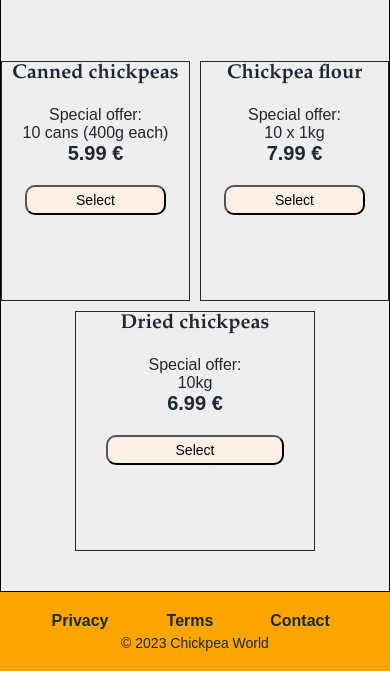
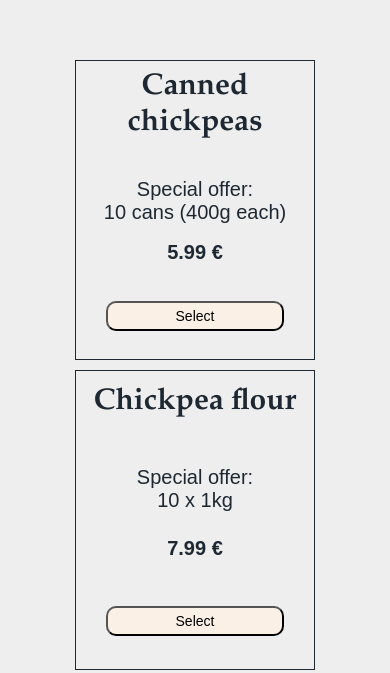
Before and after one commit to birgit2704/chickpeas, a plain HTML site: page index.html in a window 390 px wide. Shown: the part 602-1275 px from the top of the page. Drawn offline with Linux system fonts and the light colour scheme.

Commit message:
wrap price elements

```diff
--- a/styles.css
+++ b/styles.css
@@ -28,7 +28,6 @@ body {
   display: flex;
   align-items: center;
   width: 100%;
-  /* height: 100px; */
   background-color: var(--hover-color-button);
   padding: 10px;
   z-index: 2;
@@ -38,7 +37,6 @@ body {
   display: block;
   width: 50%;
   margin-left: 20px;
-  /* padding-top: 20px; */
 }
 
 figure {
@@ -90,15 +88,15 @@ main {
   width: 100%;
   background-color: var(--background-color2);
   text-align: center;
-  border: 1px solid black;
 }
 
 #title-and-email {
   margin-top: 60px;
 }
 h1 {
-  margin-top: 0;
-  margin-bottom: 30px;
+  padding-top: 50px;
+  padding-bottom: 30px;
+  /* margin-bottom: 30px; */
   font-family: Garamond, sans-serif;
   font-size: 3rem;
 }
@@ -130,6 +128,7 @@ button:hover,
 #information {
   margin-top: 60px 15px 0 15px;
   font-size: 1rem;
+  padding-top: 50px;
 }
 
 #information p {
@@ -152,20 +151,13 @@ iframe {
   justify-content: center;
   gap: 10px;
   flex-wrap: wrap;
+  padding: 50px 0;
 }
 
-/* .price:first-of-type {
-  margin-right: 10px;
-}
-
-.price:last-of-type {
-  margin-left: 10px;
-} */
-
 .price {
-  width: 33%;
+  /* width: 33%; */
   max-width: 240px;
-  flex-basis: 180px;
+  flex-basis: 240px;
   flex-grow: 1;
   border: 1px solid var(--font-color);
   height: 300px;
@@ -228,7 +220,8 @@ footer a {
   }
 
   h1 {
-    /* margin-top: 60px; */
+    padding-top: 0;
+    padding-bottom: 0;
     font-size: 2rem;
     margin-bottom: 0;
   }
@@ -237,6 +230,7 @@ footer a {
   }
   #information {
     font-size: 0.8rem;
+    padding-top: 0;
   }
 
   iframe {
@@ -244,14 +238,22 @@ footer a {
     height: 175px;
   }
 
+  #price-container {
+    padding: 0 20px;
+  }
+
   .price {
-    height: 240px;
+    /* width: 180px; */
+    display: flex;
+    flex-direction: column;
+    justify-content: space-around;
+    /* height: 240px; */
   }
   .price-header {
-    font-size: 1rem;
+    font-size: 1.5rem;
   }
   .price-text {
-    font-size: 0.8rem;
+    font-size: 1rem;
   }
   .price-price {
     font-size: 1rem;
```
